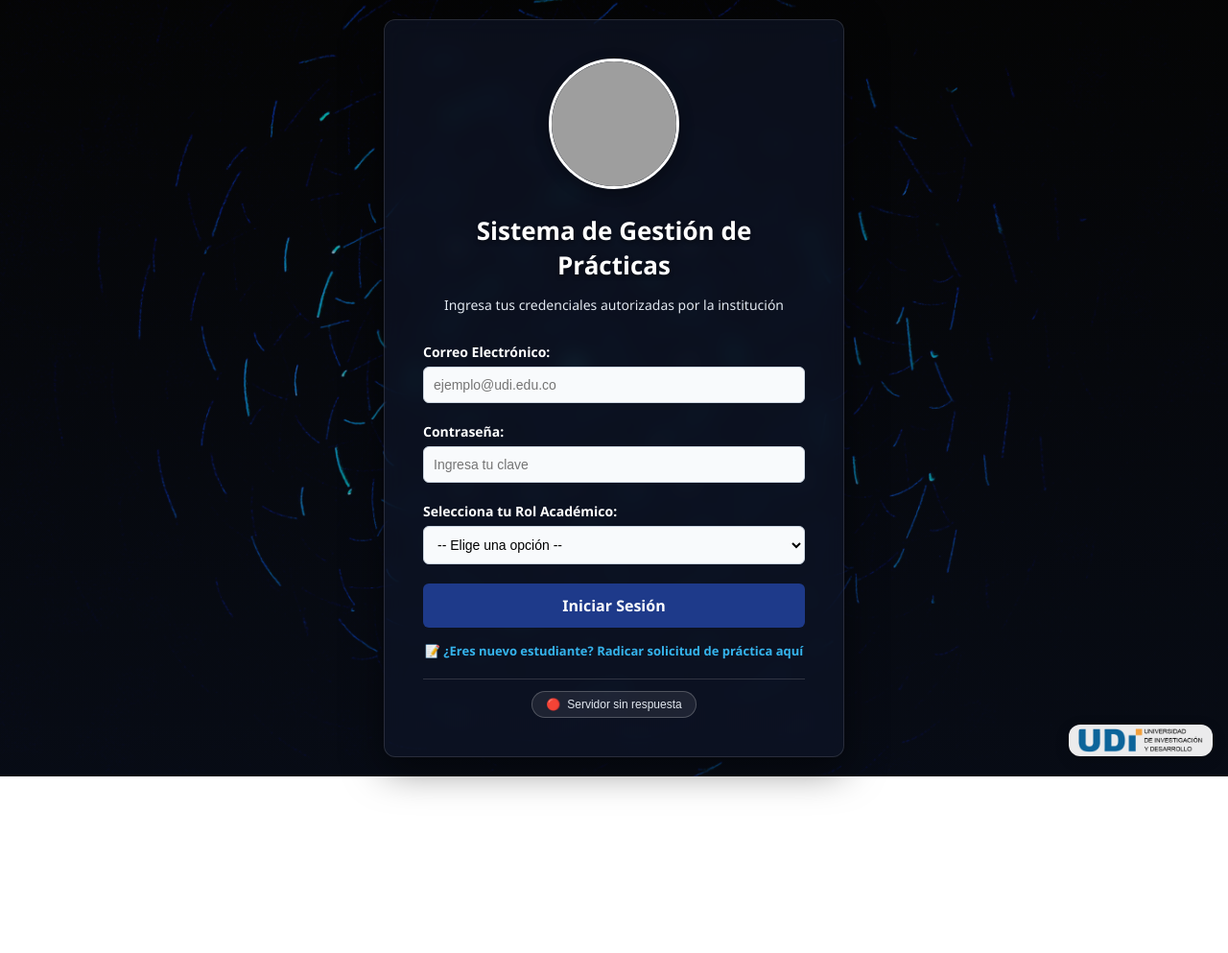
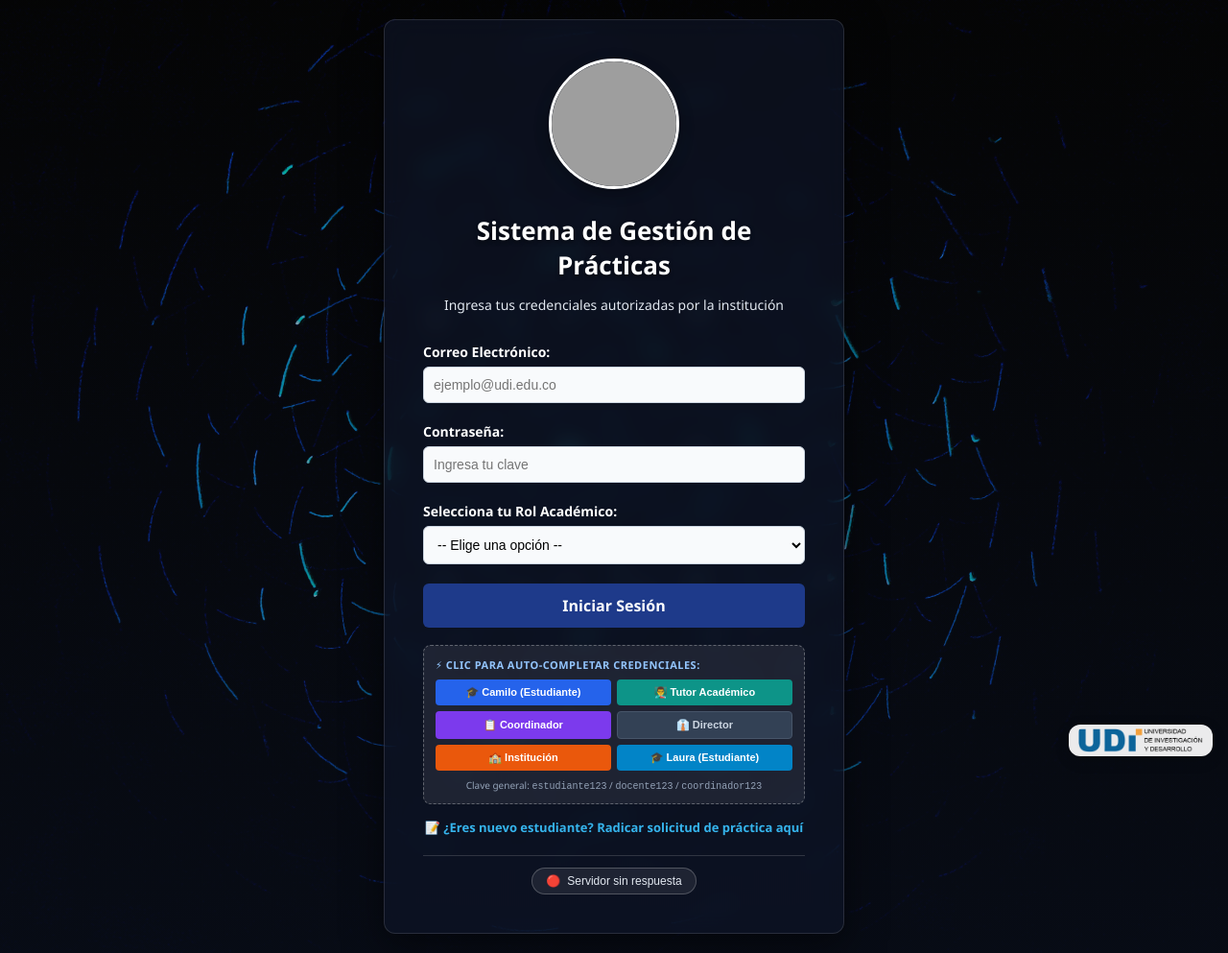
Before and after one commit to camiloandresrangelmoreno-commits/Proyecto-Integrador, a website: page index.html in a window 1280 px wide. Shown: the whole page at 96% size. Before the commit the page ends 809 px from the top, so only its background shows below. Drawn offline with Linux system fonts and the light colour scheme; no server answers; grey boxes are pictures that could not be loaded.

Commit message:
chore: update database connection string and UI
Update Supabase connection strings to use the connection pooler and make the quick-access demo panel visible by default for easier evaluation.

```diff
--- a/backend/dbAcademica.js
+++ b/backend/dbAcademica.js
@@ -22,7 +22,7 @@ dotenv.config();
 
 const { Pool } = pg;
 
-const SUPABASE_DEFAULT_URL = 'postgresql://postgres:Integrador123%23@db.ywadbrsmyswfgmvkfxjn.supabase.co:5432/postgres';
+const SUPABASE_DEFAULT_URL = 'postgresql://postgres.ywadbrsmyswfgmvkfxjn:Integrador123%23@aws-0-us-east-1.pooler.supabase.com:5432/postgres';
 
 /// Pool de conexiones reutilizables con soporte SSL obligatorio para Supabase
 const pool = new Pool({
@@ -37,7 +37,7 @@ pool.on('error', (err) => {
 
 export const dbAcademica = {
     nombre: 'Base de Datos 1 - Gestión Académica (Supabase PostgreSQL)',
-    estado: 'Conectado a la nube (db.ywadbrsmyswfgmvkfxjn.supabase.co / gestion_academica)',
+    estado: 'Conectado a la nube (aws-0-us-east-1.pooler.supabase.com / gestion_academica)',
 
     // ========================================================================
     // GESTIÓN DE ESTUDIANTES
--- a/backend/dbSeguimiento.js
+++ b/backend/dbSeguimiento.js
@@ -20,7 +20,7 @@ dotenv.config();
 
 const { Pool } = pg;
 
-const SUPABASE_DEFAULT_URL = 'postgresql://postgres:Integrador123%23@db.ywadbrsmyswfgmvkfxjn.supabase.co:5432/postgres';
+const SUPABASE_DEFAULT_URL = 'postgresql://postgres.ywadbrsmyswfgmvkfxjn:Integrador123%23@aws-0-us-east-1.pooler.supabase.com:5432/postgres';
 
 // Pool de conexiones para el esquema de seguimiento de prácticas
 const pool = new Pool({
@@ -35,7 +35,7 @@ pool.on('error', (err) => {
 
 export const dbSeguimiento = {
     nombre: 'Base de Datos 2 - Seguimiento de Prácticas (Supabase PostgreSQL)',
-    estado: 'Conectado a la nube (db.ywadbrsmyswfgmvkfxjn.supabase.co / seguimiento_practicas)',
+    estado: 'Conectado a la nube (aws-0-us-east-1.pooler.supabase.com / seguimiento_practicas)',
 
     // ========================================================================
     // GESTIÓN DE BITÁCORAS DE ACTIVIDAD
--- a/index.html
+++ b/index.html
@@ -64,21 +64,21 @@
                 Iniciar Sesión
             </button>
 
-            <!-- Acceso rápido para sustentación y video demostrativo (Oculto por defecto: Ctrl + Shift + D) -->
-            <div id="panel-acceso-rapido" style="display: none; margin-top: 20px; padding: 12px; background: rgba(255,255,255,0.07); border-radius: 8px; border: 1px dashed rgba(255,255,255,0.25);">
-                <div style="color: #93c5fd; font-size: 12px; font-weight: bold; margin-bottom: 8px; text-transform: uppercase; letter-spacing: 0.5px; display: flex; justify-content: space-between; align-items: center;">
-                    <span>⚡ Acceso Rápido por Rol (Sustentación):</span>
-                    <span style="font-size: 10px; opacity: 0.7; color: #cbd5e1;">[Ctrl+Shift+D]</span>
+            <!-- Panel visible de credenciales para sustentación y evaluación -->
+            <div id="panel-acceso-rapido" style="display: block; margin-top: 18px; padding: 12px; background: rgba(255,255,255,0.08); border-radius: 8px; border: 1px dashed rgba(255,255,255,0.30);">
+                <div style="color: #93c5fd; font-size: 11px; font-weight: bold; margin-bottom: 8px; text-transform: uppercase; letter-spacing: 0.5px; display: flex; justify-content: space-between; align-items: center;">
+                    <span>⚡ Clic para auto-completar credenciales:</span>
                 </div>
                 <div style="display: grid; grid-template-columns: 1fr 1fr; gap: 6px;">
-                    <button type="button" onclick="cargarDemo('estudiante')" style="background: #2563eb; color: #fff; border: none; padding: 6px 8px; border-radius: 4px; font-size: 11px; cursor: pointer; font-weight: 600;">🎓 Camilo (PRAC-001)</button>
-                    <button type="button" onclick="cargarDemo('edwin')" style="background: #1d4ed8; color: #fff; border: none; padding: 6px 8px; border-radius: 4px; font-size: 11px; cursor: pointer; font-weight: 600;">🎓 Edwin (PRAC-002)</button>
-                    <button type="button" onclick="cargarDemo('laura')" style="background: #0284c7; color: #fff; border: none; padding: 6px 8px; border-radius: 4px; font-size: 11px; cursor: pointer; font-weight: 600;">🎓 Laura (PRAC-003)</button>
-                    <button type="button" onclick="cargarDemo('maria')" style="background: #0369a1; color: #fff; border: none; padding: 6px 8px; border-radius: 4px; font-size: 11px; cursor: pointer; font-weight: 600;">🎓 María (PRAC-004)</button>
-                    <button type="button" onclick="cargarDemo('docente')" style="background: #0d9488; color: #fff; border: none; padding: 6px 8px; border-radius: 4px; font-size: 11px; cursor: pointer; font-weight: 600;">👨‍🏫 Tutor Académico</button>
-                    <button type="button" onclick="cargarDemo('coordinador')" style="background: #7c3aed; color: #fff; border: none; padding: 6px 8px; border-radius: 4px; font-size: 11px; cursor: pointer; font-weight: 600;">📋 Coordinador</button>
-                    <button type="button" onclick="cargarDemo('institucion')" style="background: #ea580c; color: #fff; border: none; padding: 6px 8px; border-radius: 4px; font-size: 11px; cursor: pointer; font-weight: 600;">🏫 Institución</button>
-                    <button type="button" onclick="cargarDemo('director')" style="background: #1e293b; color: #cbd5e1; border: 1px solid #475569; padding: 6px 8px; border-radius: 4px; font-size: 11px; cursor: pointer; font-weight: 600;">👔 Director</button>
+                    <button type="button" onclick="cargarDemo('estudiante')" style="background: #2563eb; color: #fff; border: none; padding: 7px 8px; border-radius: 4px; font-size: 11px; cursor: pointer; font-weight: 600;" title="Estudiante Camilo (estudiante@udi.edu.co / estudiante123)">🎓 Camilo (Estudiante)</button>
+                    <button type="button" onclick="cargarDemo('docente')" style="background: #0d9488; color: #fff; border: none; padding: 7px 8px; border-radius: 4px; font-size: 11px; cursor: pointer; font-weight: 600;" title="Docente Asesor (docente@udi.edu.co / docente123)">👨‍🏫 Tutor Académico</button>
+                    <button type="button" onclick="cargarDemo('coordinador')" style="background: #7c3aed; color: #fff; border: none; padding: 7px 8px; border-radius: 4px; font-size: 11px; cursor: pointer; font-weight: 600;" title="Coordinador de Prácticas (coordinador@udi.edu.co / coordinador123)">📋 Coordinador</button>
+                    <button type="button" onclick="cargarDemo('director')" style="background: #334155; color: #cbd5e1; border: 1px solid #475569; padding: 7px 8px; border-radius: 4px; font-size: 11px; cursor: pointer; font-weight: 600;" title="Director de Programa (director@udi.edu.co / director123)">👔 Director</button>
+                    <button type="button" onclick="cargarDemo('institucion')" style="background: #ea580c; color: #fff; border: none; padding: 7px 8px; border-radius: 4px; font-size: 11px; cursor: pointer; font-weight: 600;" title="Institución Receptora (colegio@udi.edu.co / colegio123)">🏫 Institución</button>
+                    <button type="button" onclick="cargarDemo('laura')" style="background: #0284c7; color: #fff; border: none; padding: 7px 8px; border-radius: 4px; font-size: 11px; cursor: pointer; font-weight: 600;" title="Estudiante Laura (laura.morales@udi.edu.co / laura123)">🎓 Laura (Estudiante)</button>
+                </div>
+                <div style="margin-top: 8px; font-size: 10px; color: #94a3b8; text-align: center;">
+                    Clave general: <code>estudiante123</code> / <code>docente123</code> / <code>coordinador123</code>
                 </div>
             </div>
 
--- a/server.js
+++ b/server.js
@@ -23,7 +23,7 @@ dotenv.config();
 
 // Configuración de respaldo automática: garantiza conexión inmediata a PostgreSQL en Supabase
 // en cualquier PC o entorno donde se descomprima el proyecto, sin requerir configuración manual.
-const SUPABASE_FALLBACK_URL = 'postgresql://postgres:Integrador123%23@db.ywadbrsmyswfgmvkfxjn.supabase.co:5432/postgres';
+const SUPABASE_FALLBACK_URL = 'postgresql://postgres.ywadbrsmyswfgmvkfxjn:Integrador123%23@aws-0-us-east-1.pooler.supabase.com:5432/postgres';
 if (!process.env.DATABASE_URL_ACADEMICA) {
     process.env.DATABASE_URL_ACADEMICA = SUPABASE_FALLBACK_URL;
 }
```
Also changed, not shown: 3 other files.
